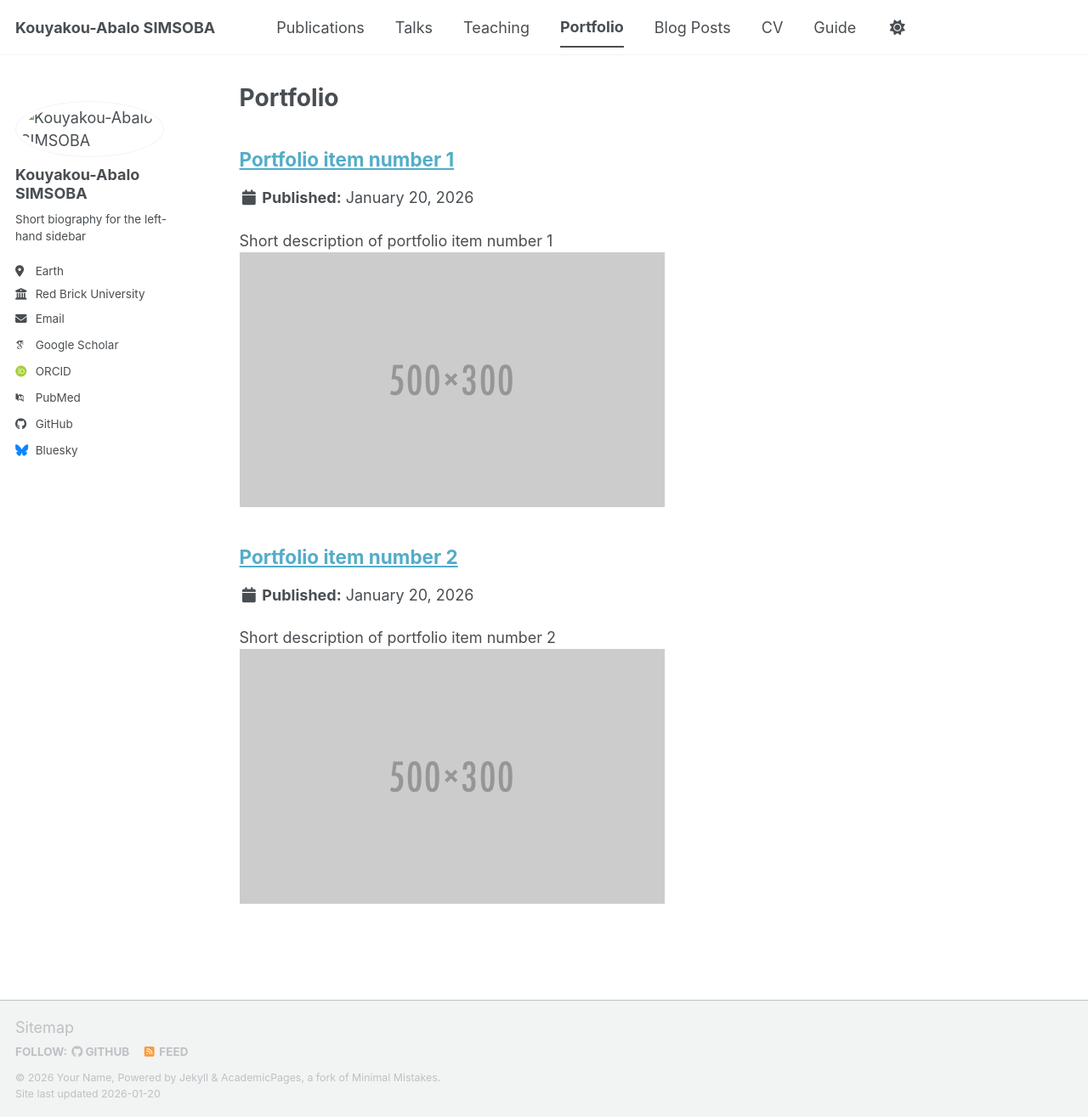
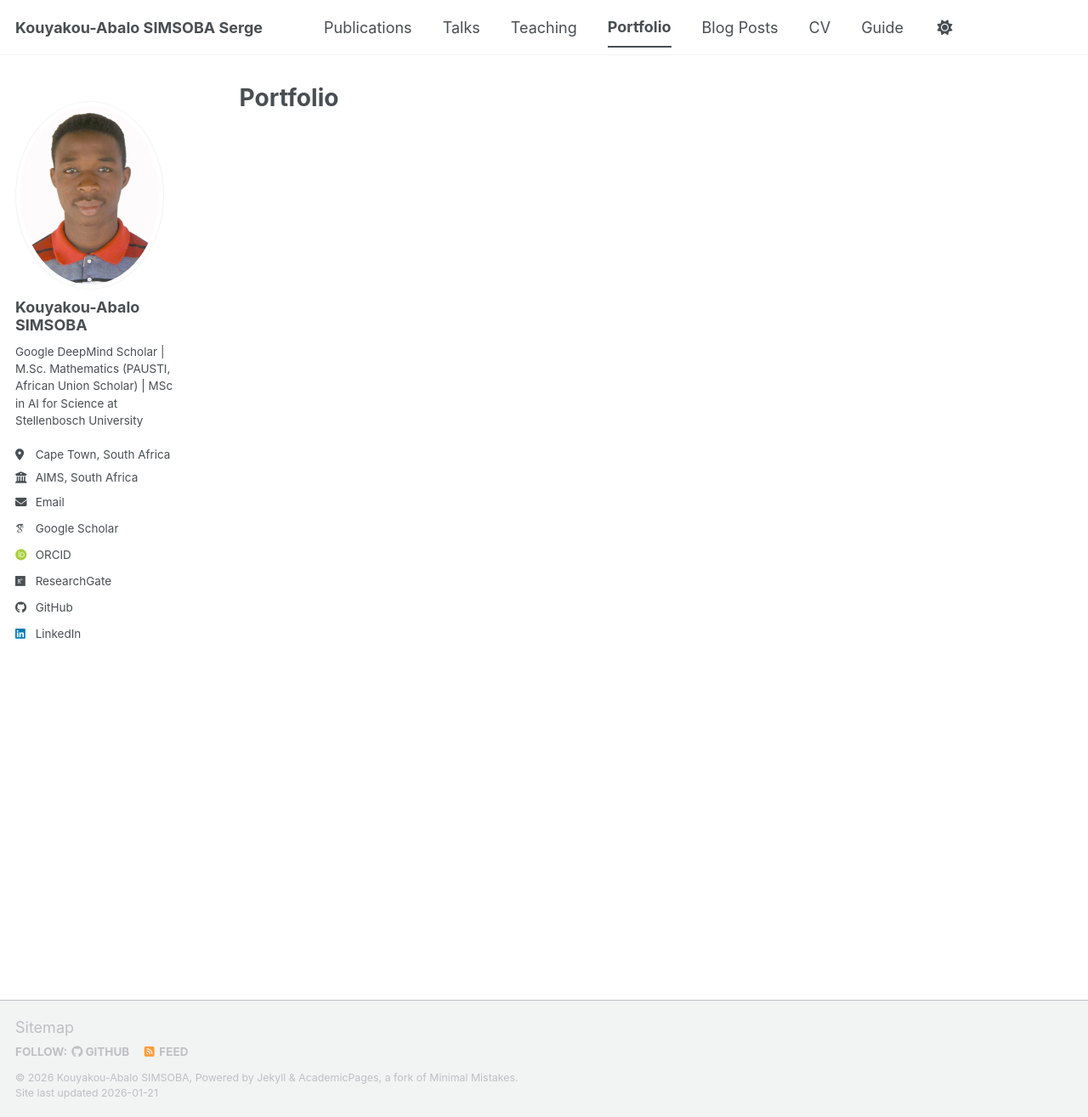
Before and after one commit to simsoba-research/simsoba-research.github.io, a Jekyll site: the page built from _pages/portfolio.html, in a window 1280 px wide and 1315 px high. Shown: the whole window at 85% size. Built offline with Jekyll 4.4.1, drawn with Linux system fonts in a browser that asks for light colours; some web fonts are replaced; a script bundle is joined from its source files by our own code; library files that are not in the unit come from our copies; part of the change alters nothing that is shown.

Commit message:
Update _config.yml

```diff
--- a/_config.yml
+++ b/_config.yml
@@ -1,170 +1,98 @@
-# Welcome to Jekyll!
-#
-# This config file is meant for settings that affect your entire site, values
-# which you are expected to set up once and rarely need to edit after that.
-# For technical reasons, this file is *NOT* reloaded automatically when you use
-# `jekyll serve -l -H localhost`. If you change this file, please restart the
-# server process.
+# ==============================================
+# ACADEMIC PROFILE: KOUYAKOU-ABALO SIMSOBA
+# ==============================================
+# Google DeepMind Scholar | AI for Science Researcher
+# AIMS South Africa | Stellenbosch University
+# ==============================================
 
+# ----------------------
 # Basic Site Settings
-locale                   : "en-US"
-site_theme               : "default" # The available themes options are "default", "air", "sunrise", "mint", "dirt" and "contrast"
-title                    : "Kouyakou-Abalo SIMSOBA"
-title_separator          : "-"
-name                     : &name "Your Name"
-description              : &description "Your Name's academic portfolio"   # Update this with a general description of your site, this is the default if not overridden by a page
-url                      : https://academicpages.github.io # The base hostname & protocol for your site e.g. "https://[your GitHub username].github.io",
-                                                           # or if you already have some other page hosted on Github then use "https://[your GitHub username].github.io/[Your Repo Name]"
-baseurl                  : "" # the subpath of your site, e.g. "/blog"
-repository               : "academicpages/academicpages.github.io"
+# ----------------------
+locale: "en-US"
+title: "Kouyakou-Abalo SIMSOBA Serge"
+title_separator: "-"
+name: "Kouyakou-Abalo SIMSOBA"
+description: "Google DeepMind Scholar | AI for Science Researcher"
 
-# Site Author - The following control what appear as part of the author content on the side bar.
-#               If a field is blank the icon and link will not appear, otherwise it will be shown.
-#               Additional customization can be done by editing /_includes/author-profile.html
+url: "https://simsoba-research.github.io"
+baseurl: ""
+repository: "simsoba-research/simsoba-research.github.io"
+
+# ----------------------
+# Author Information
+# ----------------------
 author:
-  # Biographic information
-  avatar           : "/images/profile.png"
-  name             : "Kouyakou-Abalo SIMSOBA"
-  pronouns         : # example: "she/her"
-  bio              : "Short biography for the left-hand sidebar"
-  location         : "Earth"
-  employer         : "Red Brick University"
-  uri              : # URL
-  email            : "none@example.org"
+  avatar: "profile.png"
+  name: "Kouyakou-Abalo SIMSOBA"
+  pronouns: ""
+  bio: |
+    Google DeepMind Scholar |
+    M.Sc. Mathematics (PAUSTI, African Union Scholar) |
+    MSc in AI for Science at Stellenbosch University
+  location: "Cape Town, South Africa"
+  employer: "AIMS, South Africa"
+  email: "kouyakou@aims.ac.za"
 
-  # Academic websites
-  academia         : # URL
-  arxiv            : # URL - Update with the correct link to your profile
-  googlescholar    : "https://scholar.google.com/citations?user=PS_CX0AAAAAJ"
-  inspire-hep      : # URL
-  impactstory      : # URL
-  orcid            : "https://orcid.org/yourorcidurl"
-  semantic         : # URL
-  ssrn             : # URL
-  pubmed           : "https://www.ncbi.nlm.nih.gov/pubmed/?term=john+snow"
-  researchgate     : # URL
-  scopus           : # URL
-  zotero           : # URL
+  # Academic profiles
+  googlescholar: "https://scholar.google.com/citations?hl=en&user=RtYAMMoAAAAJ"
+  orcid: "https://orcid.org/0009-0005-4050-5040"
+  researchgate: "Kouyakou-Abalo-Simsoba"
 
+  # Code & social
+  github: "Abalo39"
+  linkedin: "abalo-simsoba-803a75244"
 
-  # Repositories and software development
-  bitbucket        : # Username - Update with your username on the site
-  codepen          : # Username
-  dribbble         : # Username
-  github           : "academicpages"
-  kaggle           : # Username
-  stackoverflow    : # User number or user number and name (i.e., use "1" or "1/jeff-atwood")
+# ----------------------
+# Publication Categories
+# ----------------------
+publication_category:
+  manuscripts:
+    title: "Journal Articles"
+  conferences:
+    title: "Conference Papers"
 
-  # Social media
-  artstation       : # Username
-  bluesky          : "bsky.app" # Replace this with you Bluesky username
-  facebook         : # Username
-  flickr           : # Username
-  foursquare       : # Username
-  goodreads        : # Username
-  google_plus      : # Username
-  keybase          : # Username
-  instagram        : # Username
-  lastfm           : # Username
-  linkedin         : # Username
-  mastodon         : # URL
-  medium           : # URL
-  pinterest        : # Username
-  soundcloud       : # Username
-  steam            : # Username
-  telegram         : # URL
-  tumblr           : # Username
-  twitter          : # Username for X / Twitter
-  vine             : # Username
-  weibo            : # Username
-  wikipedia        : # Username
-  xing             : # Username
-  youtube          : # Username
-  zhihu            : # Username
+# ----------------------
+# Site Behavior
+# ----------------------
+breadcrumbs: false
+words_per_minute: 160
+future: false
+read_more: "disabled"
+talkmap_link: false
 
-# Publication Category - The following the list of publication categories and their headings
-publication_category:
-  books:
-    title: 'Books'
-  manuscripts:
-    title: 'Journal Articles'
-  conferences:
-    title: 'Conference Papers'
+comments:
+  provider: false
 
-# Site Settings
-teaser                   :  # filename of teaser fallback teaser image placed in /images/ for social media previews
-breadcrumbs              : false # true, false (default)
-words_per_minute         : 160
-future                   : true
-read_more                : "disabled" # if enabled, adds "Read more" links to excerpts
-talkmap_link             : false      #change to true to add link to talkmap on talks page
-comments:
-  provider               : # false (default), "disqus", "discourse", "facebook", "google-plus", "staticman", "custom"
-  disqus:
-    shortname            :
-  discourse:
-    server               : # https://meta.discourse.org/t/embedding-discourse-comments-via-javascript/31963 , e.g.: meta.discourse.org
-  facebook:
-    appid                :
-    num_posts            : # 5 (default)
-    colorscheme          : # "light" (default), "dark"
-staticman:
-  allowedFields          : ['name', 'email', 'url', 'message']
-  branch                 : "gh-pages" # "master", "gh-pages"
-  commitMessage          : "New comment."
-  filename               : comment-{@timestamp}
-  format                 : "yml"
-  moderation             : true
-  path                   : "_data/comments/{options.slug}"
-  requiredFields         : ['name', 'email', 'message']
-  transforms:
-    email                : "md5"
-  generatedFields:
-    date:
-      type               : "date"
-      options:
-        format           : "iso8601" # "iso8601" (default), "timestamp-seconds", "timestamp-milliseconds"
-atom_feed:
-  hide                   : false     # change to true to hide the RSS feed in the footer
-  path                   : # blank (default) uses feed.xml
+# ----------------------
+# SEO / Verification
+# ----------------------
+google_site_verification:
+bing_site_verification:
+alexa_site_verification:
+yandex_site_verification:
 
+# ----------------------
+# Social Sharing
+# ----------------------
+twitter:
+  username:
+og_image:
+og_description:
 
-# SEO Related
-google_site_verification :
-bing_site_verification   :
-alexa_site_verification  :
-yandex_site_verification :
+# ----------------------
+# Analytics
+# ----------------------
+analytics:
+  provider: false
 
-
-# Social Sharing
-twitter:
-  username               : &twitter
-facebook:
-  username               :
-  app_id                 :
-  publisher              :
-og_image                 :  # Social media default site image
-og_description           :  # Social media default site image description
-# For specifying social profiles
-# - https://developers.google.com/structured-data/customize/social-profiles
-social:
-  type                   : # Person or Organization (defaults to Person)
-  name                   : # If the user or organization name differs from the site's name
-  links: # An array of links to social media profiles
-
-
-# Analytics
-analytics:
-  provider               :  "false" # false (default), "google", "google-universal", "google-analytics-4", "custom"
-  google:
-    tracking_id          :
-
-
+# ----------------------
 # Reading Files
+# ----------------------
 include:
   - .htaccess
   - _pages
   - files
+
 exclude:
   - "*.sublime-project"
   - "*.sublime-workspace"
@@ -192,22 +120,19 @@ exclude:
   - README
   - tmp
   - vendor
-keep_files:
-  - .git
-  - .svn
+
 encoding: "utf-8"
 markdown_ext: "markdown,mkdown,mkdn,mkd,md"
 
-
-# Conversion
+# ----------------------
+# Markdown Processing
+# ----------------------
 markdown: kramdown
 highlighter: rouge
 lsi: false
 excerpt_separator: "\n\n"
 incremental: false
 
-
-# Markdown Processing
 kramdown:
   input: GFM
   hard_wrap: false
@@ -218,44 +143,31 @@ kramdown:
   smart_quotes: lsquo,rsquo,ldquo,rdquo
   enable_coderay: false
 
-
-# These settings control the types of collections used by the template
+# ----------------------
+# Collections
+# ----------------------
 collections:
   teaching:
     output: true
-    permalink: /:collection/:path/
+    permalink: /teaching/:path/
   publications:
     output: true
-    permalink: /:collection/:path/
-  portfolio:
-    output: true
-    permalink: /:collection/:path/
+    permalink: /publications/:path/
   talks:
     output: true
-    permalink: /:collection/:path/
+    permalink: /talks/:path/
 
-
-# These settings control how pages and collections are included in the site
+# ----------------------
+# Defaults
+# ----------------------
 defaults:
-  # _posts
-  - scope:
-      path: ""
-      type: posts
-    values:
-      layout: single
-      author_profile: true
-      read_time: true
-      comments: true
-      share: true
-      related: true
-  # _pages
   - scope:
       path: ""
       type: pages
     values:
       layout: single
       author_profile: true
-  # _teaching
+
   - scope:
       path: ""
       type: teaching
@@ -263,8 +175,7 @@ defaults:
       layout: single
       author_profile: true
       share: true
-      comments: true
-  # _publications
+
   - scope:
       path: ""
       type: publications
@@ -272,17 +183,7 @@ defaults:
       layout: single
       author_profile: true
       share: true
-      comments: true
-  # _portfolio
-  - scope:
-      path: ""
-      type: portfolio
-    values:
-      layout: single
-      author_profile: true
-      share: true
-      comment: true
-  # _talks
+
   - scope:
       path: ""
       type: talks
@@ -291,21 +192,21 @@ defaults:
       author_profile: true
       share: true
 
-
-# Sass/SCSS
+# ----------------------
+# Sass / SCSS
+# ----------------------
 sass:
   sass_dir: _sass
-  style: compressed # https://sass-lang.com/documentation/file.SASS_REFERENCE.html#output_style
+  style: compressed
 
+# ----------------------
+# Output
+# ----------------------
+timezone: Africa/Johannesburg
 
-# Outputting
-permalink: /:categories/:title/
-# paginate: 5 # amount of posts to show
-# paginate_path: /page:num/
-timezone: Etc/UTC # https://en.wikipedia.org/wiki/List_of_tz_database_time_zones
-
-
-# Plugins
+# ----------------------
+# Plugins (GitHub Pages safe)
+# ----------------------
 plugins:
   - jekyll-feed
   - jekyll-gist
@@ -314,7 +215,6 @@ plugins:
   - jekyll-redirect-from
   - jemoji
 
-# Mimic GitHub Pages with --safe
 whitelist:
   - jekyll-feed
   - jekyll-gist
@@ -323,38 +223,20 @@ whitelist:
   - jekyll-redirect-from
   - jemoji
 
-
+# ----------------------
 # Archives
-#  Type
-#  - GitHub Pages compatible archive pages built with Liquid ~> type: liquid (default)
-#  - Jekyll Archives plugin archive pages ~> type: jekyll-archives
-#  Path (examples)
-#  - Archive page should exist at path when using Liquid method or you can
-#    expect broken links (especially with breadcrumbs enabled)
-#  - <base_path>/tags/my-awesome-tag/index.html ~> path: /tags/
-#  - <base_path/categories/my-awesome-category/index.html ~> path: /categories/
-#  - <base_path/my-awesome-category/index.html ~> path: /
+# ----------------------
 category_archive:
   type: liquid
   path: /categories/
+
 tag_archive:
   type: liquid
   path: /tags/
-# https://github.com/jekyll/jekyll-archives
-# jekyll-archives:
-#   enabled:
-#     - categories
-#     - tags
-#   layouts:
-#     category: archive-taxonomy
-#     tag: archive-taxonomy
-#   permalinks:
-#     category: /categories/:name/
-#     tag: /tags/:name/
 
-
+# ----------------------
 # HTML Compression
-# - https://jch.penibelst.de/
+# ----------------------
 compress_html:
   clippings: all
   ignore:
```
